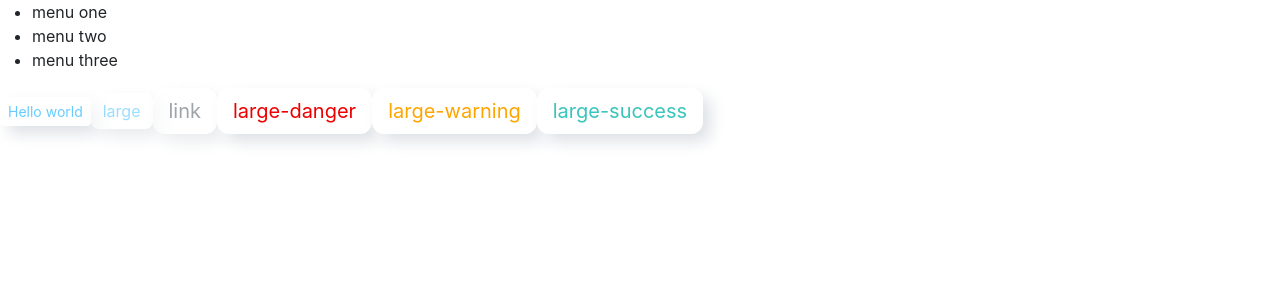
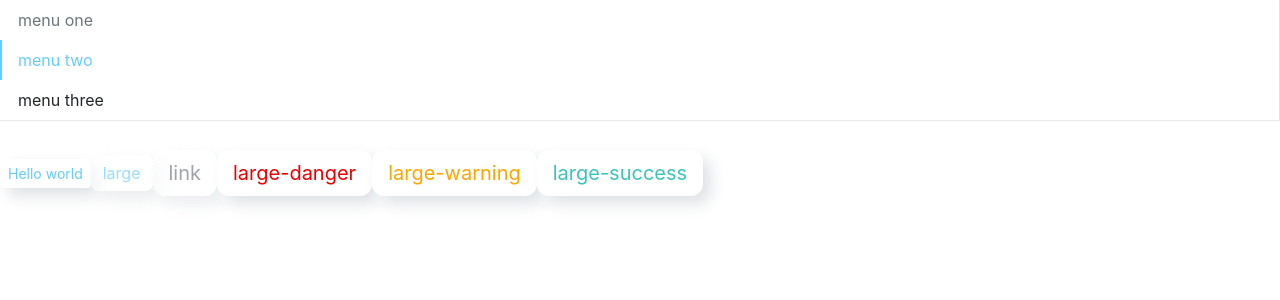
Before and after one commit to dizzy-Lee/sanft, a React (Create React App) app: page / in a window 1280 px wide. Shown: the top 300 px of the page. Built offline with nearby package versions, Linux system fonts and the light colour scheme.

Commit message:
完成menu组件基础功能并添加基础样式

```diff
--- a/src/App.tsx
+++ b/src/App.tsx
@@ -13,8 +13,8 @@ function App() {
 
   return (
     <div className="App">
-      <SanMenu>
-        <SanMenuItem>menu one</SanMenuItem>
+      <SanMenu defaultIndex={1} mode="vertical" onSelect={(index) => {console.log(index)}}>
+        <SanMenuItem disabled>menu one</SanMenuItem>
         <SanMenuItem>menu two</SanMenuItem>
         <SanMenuItem>menu three</SanMenuItem>
       </SanMenu>
--- /dev/null
+++ b/src/components/SanMenu/_style.scss
@@ -0,0 +1,39 @@
+.san-menu {
+  display: flex;
+  flex-wrap: wrap;
+  padding-left: 0;
+  margin-bottom: 30px;
+  list-style: none;
+  border-bottom: $menu-border-width solid $menu-border-color;
+  box-shadow: $menu-box-shadow;
+  .menu-item {
+    padding: $menu-item-padding-y $menu-item-padding-x;
+    cursor: pointer;
+    transition: $menu-transition;
+    &:hover, &:focus {
+      text-decoration: none;
+    }
+    &.is-disabled {
+      color: $menu-item-disabled-color;
+      pointer-events: none;
+      cursor: default;
+    }
+    &.is-active, &:hover {
+      color: $menu-item-active-color;
+      border-bottom: $menu-item-active-border-width solid $menu-item-active-color;
+    }
+  }
+}
+
+.menu-vertical {
+  flex-direction: column;
+  border-bottom: 0px;
+  border-right: $menu-border-width solid $menu-border-color;;
+  .menu-item {
+    border-left: $menu-item-active-border-width solid transparent;
+    &.is-active, &:hover {
+      border-bottom: 0px;
+      border-left: $menu-item-active-border-width solid $menu-item-active-color;
+    }
+  }
+}
--- a/src/components/SanMenu/menu.tsx
+++ b/src/components/SanMenu/menu.tsx
@@ -1,5 +1,6 @@
-import React, {FC, createContext} from "react";
+import React, {FC, createContext, useState} from "react";
 import classNames from "classnames";
+import { MenuItemProps } from "./menuItem"
 
 type MenuMode = "horizontal" | "vertical";
 type OnSelectCallback = (selectedIndex: number) => void;
@@ -14,19 +15,47 @@ export interface MenuProps {
 }
 
 interface IMenuContext {
-  index: number;
+  index?: number;
   onSelect?: OnSelectCallback;
 }
 
 export const MenuContext = createContext<IMenuContext>({index: 0})
 const SanMenu: FC<MenuProps> = (props) => {
-  const {className, mode, style, children, defaultIndex} = props
+  const {className, mode, style, children, defaultIndex, onSelect} = props
+  const [currentActive, setActive] = useState(defaultIndex)
   const classes = classNames('san-menu', className, {
     'menu-vertical': mode === "vertical"
   })
+  const handleClick = (index: number) => {
+    setActive(index)
+    if(onSelect) {
+      onSelect(index)
+    }
+  }
+  const passedContext: IMenuContext = {
+    index: currentActive ? currentActive : 0,
+    onSelect: handleClick
+  }
+
+  const renderChildren = () => {
+    return React.Children.map(children, (child, index) => {
+      const childElement = child as React.FunctionComponentElement<MenuItemProps>
+      const { displayName } = childElement.type
+      if (displayName === 'SanMenuItem') {
+        return React.cloneElement(childElement, {
+          index
+        })
+      } else {
+        console.error("Warning: Menu has a child which is not a MenuItem component")
+      }
+    })
+  }
+
   return(
     <ul className={classes} style={style}>
-      {children}
+      <MenuContext.Provider value={passedContext}>
+        {renderChildren()}
+      </MenuContext.Provider>
     </ul>
   )
 }
--- a/src/components/SanMenu/menuItem.tsx
+++ b/src/components/SanMenu/menuItem.tsx
@@ -1,5 +1,6 @@
-import React, { FC } from "react";
+import React, { FC, useContext } from "react";
 import classNames from "classnames";
+import {MenuContext} from './menu'
 
 export interface MenuItemProps {
   index?: number;
@@ -11,14 +12,22 @@ export interface MenuItemProps {
 
 const SanMenuItem: FC<MenuItemProps> = (props) => {
   const {index, disabled, className, style, children} = props
+  const context = useContext(MenuContext)
   const classes = classNames('menu-item', className, {
-    'is-disabled': disabled
+    'is-disabled': disabled,
+    'is-active': context.index === index
   })
+  const handleClick = () => {
+    if (context.onSelect && !disabled && (typeof index === 'number')) {
+      context.onSelect(index)
+    }
+  }
   return (
-    <li className={classes} style={style}>
+    <li className={classes} style={style} onClick={handleClick}>
       {children}
     </li>
   )
 }
 
+SanMenuItem.displayName = 'SanMenuItem'
 export default SanMenuItem
--- a/src/styles/index.scss
+++ b/src/styles/index.scss
@@ -12,3 +12,6 @@
 
 //message样式
 @import "../components/SanMessage/style";
+
+//menu样式
+@import "../components/SanMenu/style";
```
